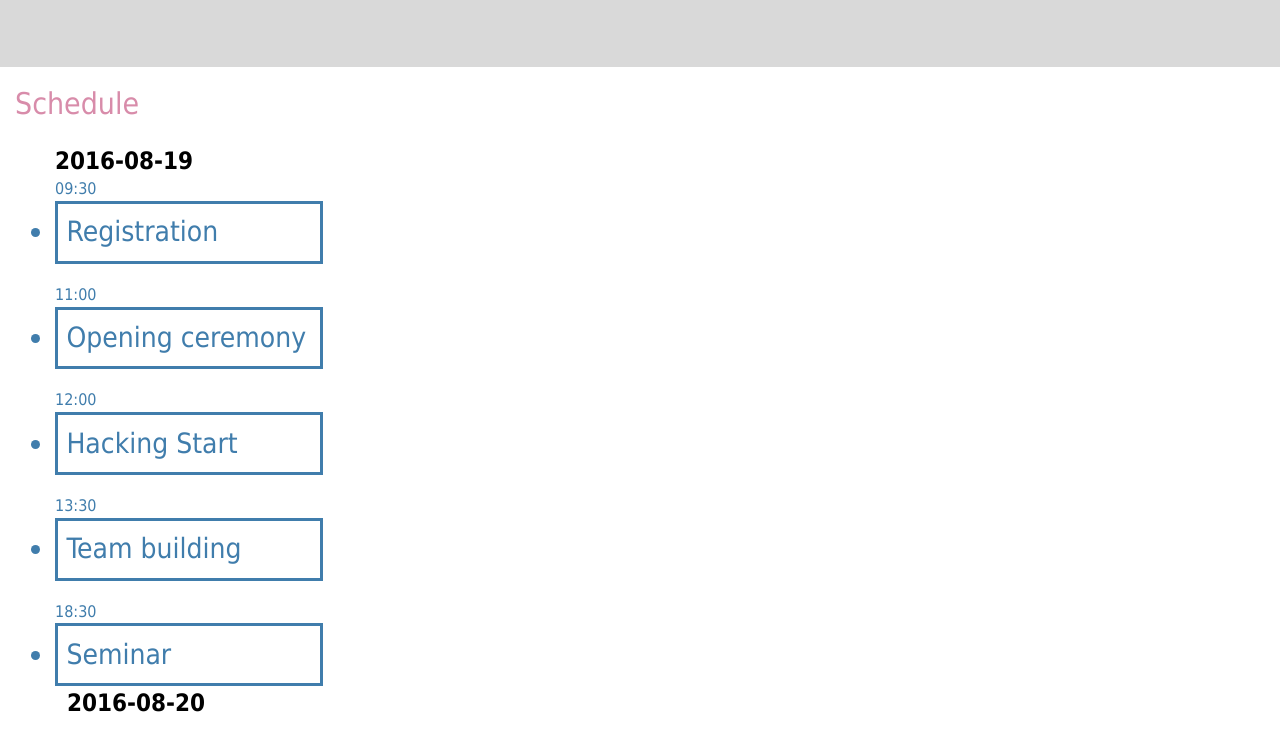
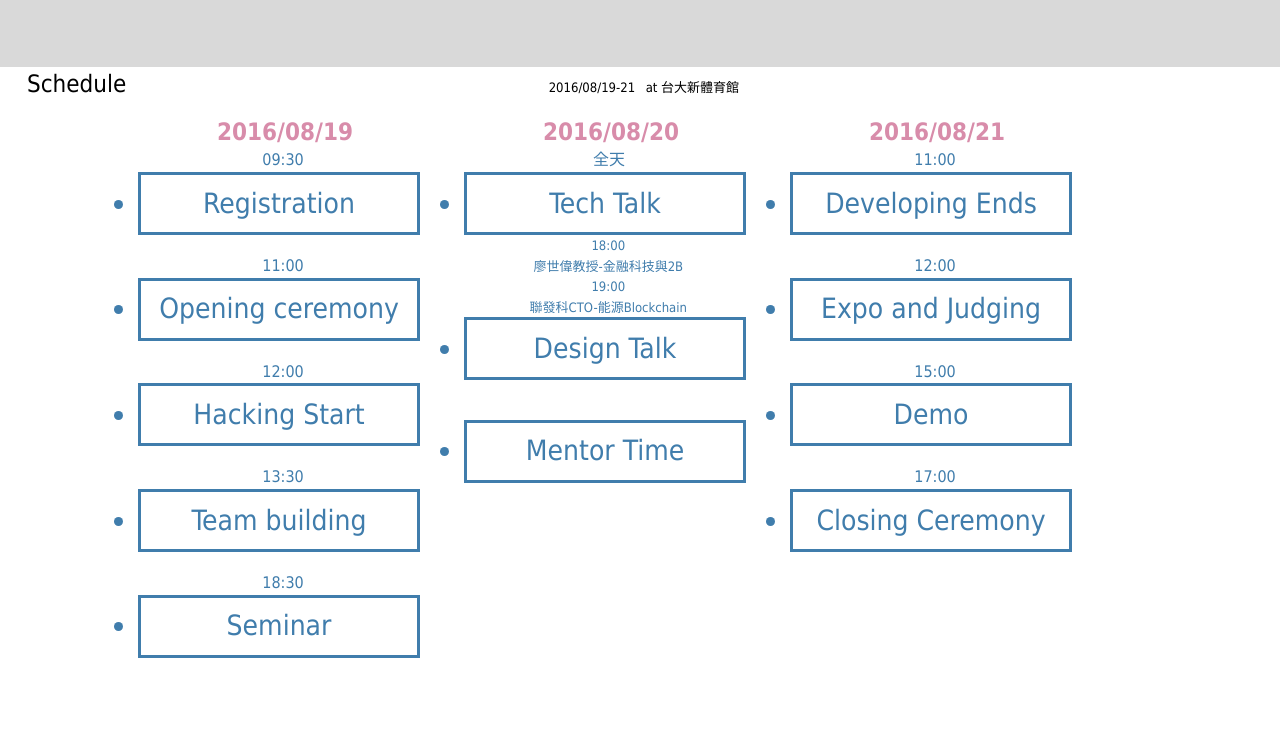
Before and after one commit to wusolomon1/org2bhackathon, a plain HTML site: page org2bhackathon/war/index.html in a window 1280 px wide. Shown: the part 2238-2976 px from the top of the page. Drawn offline with Linux system fonts and the light colour scheme.

Commit message:
Modified

```diff
--- a/org2bhackathon/war/css/map.css
+++ b/org2bhackathon/war/css/map.css
@@ -1,9 +1,15 @@
 
-section {
+div.map{
   font-family: Tahoma, Arial, Helvetica, "Microsoft YaHei New", "Microsoft Yahei", "微软雅黑", 宋体, SimSun, STXihei, "华文细黑", sans-serif;
-  height: 100vh;
 }
 
-#sec_map iframe {
+div.map  h2 {
+    margin: 0 auto 0 auto;
+    padding-top: 5mm;
+    text-align: center;
+    border-bottom: 0.05em solid white;
+}
+
+div.map iframe {
     padding-top:0;
 }
--- a/org2bhackathon/war/css/schedule.css
+++ b/org2bhackathon/war/css/schedule.css
@@ -1,19 +1,20 @@
 section {
   	font-family: Tahoma, Arial, Helvetica, "Microsoft YaHei New", "Microsoft Yahei", "微软雅黑", 宋体, SimSun, STXihei, "华文细黑", sans-serif;
-  	height: 100%;
-  	color: #d88caa;
+  	height: 100vh;
   	display: table;
+  	text-align: center;
 }
 
 #schedule1 {
-	float: left;
+	display:inline-table;
 	color: #407dac;
-	width: 22em;
-	margin: 0;
+	width: 23em;
+    margin: 0;
+    text-align: center;
 }
 
-#schedule1 ul span {
-	float: left;
+#schedule1 ul, span {
+	float: center;
 	margin-left: 0.5em;
 }
 
@@ -24,13 +25,15 @@ section {
 }
 
 #schedule2 {
-	float: inherit;
-	width: 22em;
-	color: #407dac;
-	margin: 0;
+	display:inline-table;
+    text-align: center;
+    color: #407dac;
+	width: 23em;
+    margin: 0;
 }
 
-#schedule2 span {
+#schedule2 ul , span {
+	float: center;
 	margin-left: 0.5em;
 }
 
@@ -41,13 +44,15 @@ section {
 }
 
 #schedule3 {
-	float: inherit;
-	width: 22em;
+	display:inline-table;
+	text-align: center;
+	width: 23em;
 	color: #407dac;
 	margin: 0;
 }
 
-#schedule3 span {
+#schedule3 ul , span {
+	float: center;
 	margin-left: 0.5em;
 }
 
--- a/org2bhackathon/war/index.html
+++ b/org2bhackathon/war/index.html
@@ -142,12 +142,14 @@
             </div>
     </div>
 
-    <!-- sec_schedule-->
+    <!-- Schedule section-->
     <section id="sec_schedule">
         <div class="container">
-            <h2>Schedule</h2>
+            <font size="5"><span style="color:black;float:left;">Schedule</span></font>
+            <font size="2"><span style="color:black;">2016/08/19-21</span></font>
+            <font size="2"><span style="color:black;">at 台大新體育館</span></font><br>
             <ul id="schedule1">
-                <strong><font size="5"><span style="color:black;">2016-08-19</span></font></strong><br>
+                <strong><font size="5"><span style="color:#d88caa;">2016/08/19</span></font></strong><br>
                 <font size="3"><span>09:30</span></font>
                 <li>Registration</li><br>
                 <font size="3"><span>11:00</span></font>
@@ -160,16 +162,17 @@
                 <li>Seminar</li>
             </ul>
             <ul id="schedule2">
-                <strong><font size="5"><span style="color:black;">2016-08-20</span></font></strong><br>
-                <br>
-                <li>Tech Talk</li><br>
-                <br>
+                <strong><font size="5"><span style="color:#d88caa;">2016/08/20</span></font></strong><br>
+                <font size="3"><span>全天</span></font>
+                <li>Tech Talk</li>
+                <font size="2"><span>18:00</span><br><span>廖世偉教授-金融科技與2B</span><br>
+                <span>19:00</span><br><span>聯發科CTO-能源Blockchain</span></font>
                 <li>Design Talk</li><br>
                 <br>
                 <li>Mentor Time</li><br>
             </ul>
             <ul id="schedule3">
-                <strong><font size="5"><span style="color:black;">2016-08-21</span></font></strong><br>
+                <strong><font size="5"><span style="color:#d88caa;">2016/08/21</span></font></strong><br>
                 <font size="3"><span>11:00</span></font>
                 <li>Developing Ends</li><br>
                 <font size="3"><span>12:00</span></font>
@@ -234,9 +237,10 @@
     </div>
 
     <!-- Map Section-->
-    <section id="sec_map">
+    <div id="sec_map" class="map">
+        <h2>Map</h2>
         <iframe width="100%" height="650" frameborder="0" src="https://www.google.com/maps/embed?pb=!1m14!1m8!1m3!1d2869.526815312463!2d121.53599999091405!3d25.021270538950287!3m2!1i1024!2i768!4f13.1!3m3!1m2!1s0x0%3A0x861db0f2b5ef52a3!2sNTU+Sports+Center!5e0!3m2!1sen!2sus!4v1469778867067"></iframe>
-    </section>
+    </div>
 
     <!-- jQuery -->
     <script src="js/jquery.js"></script>
```
